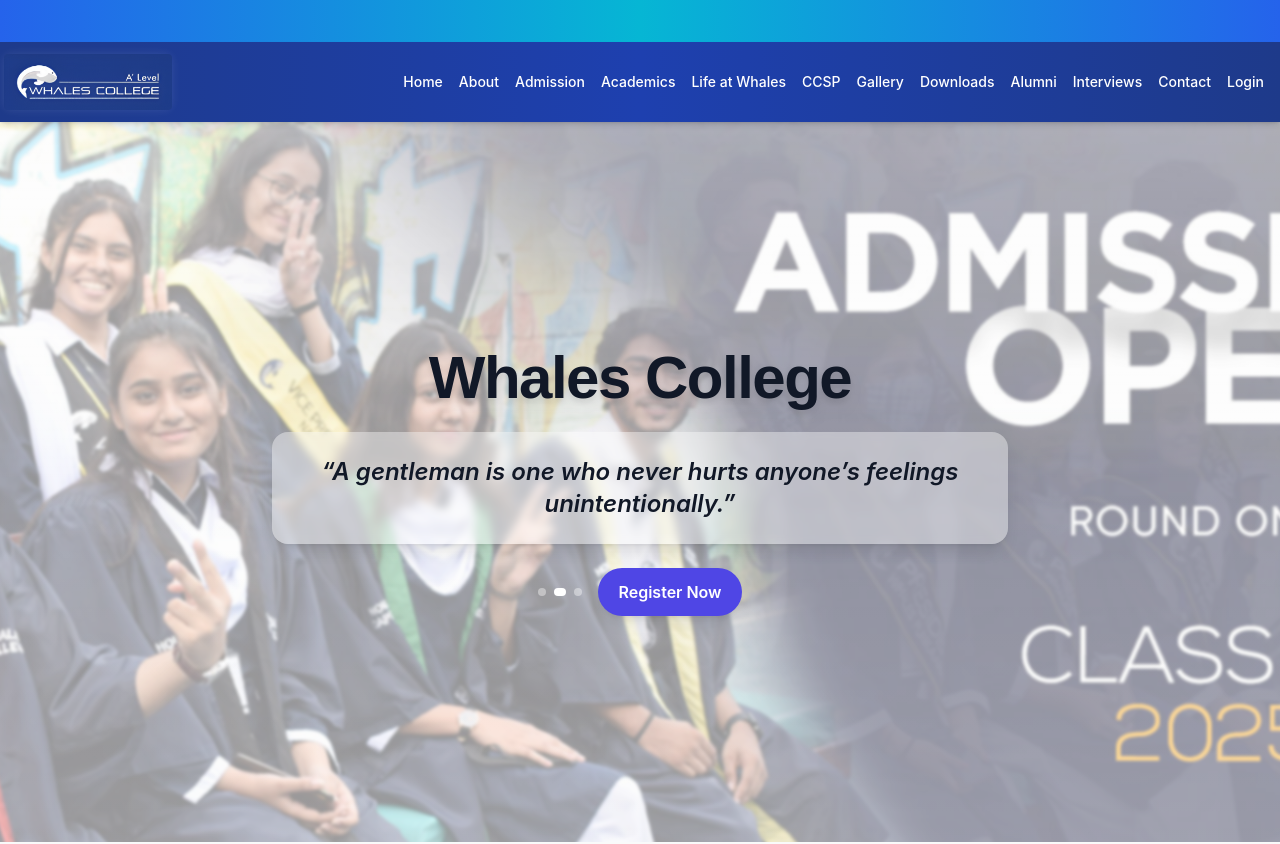
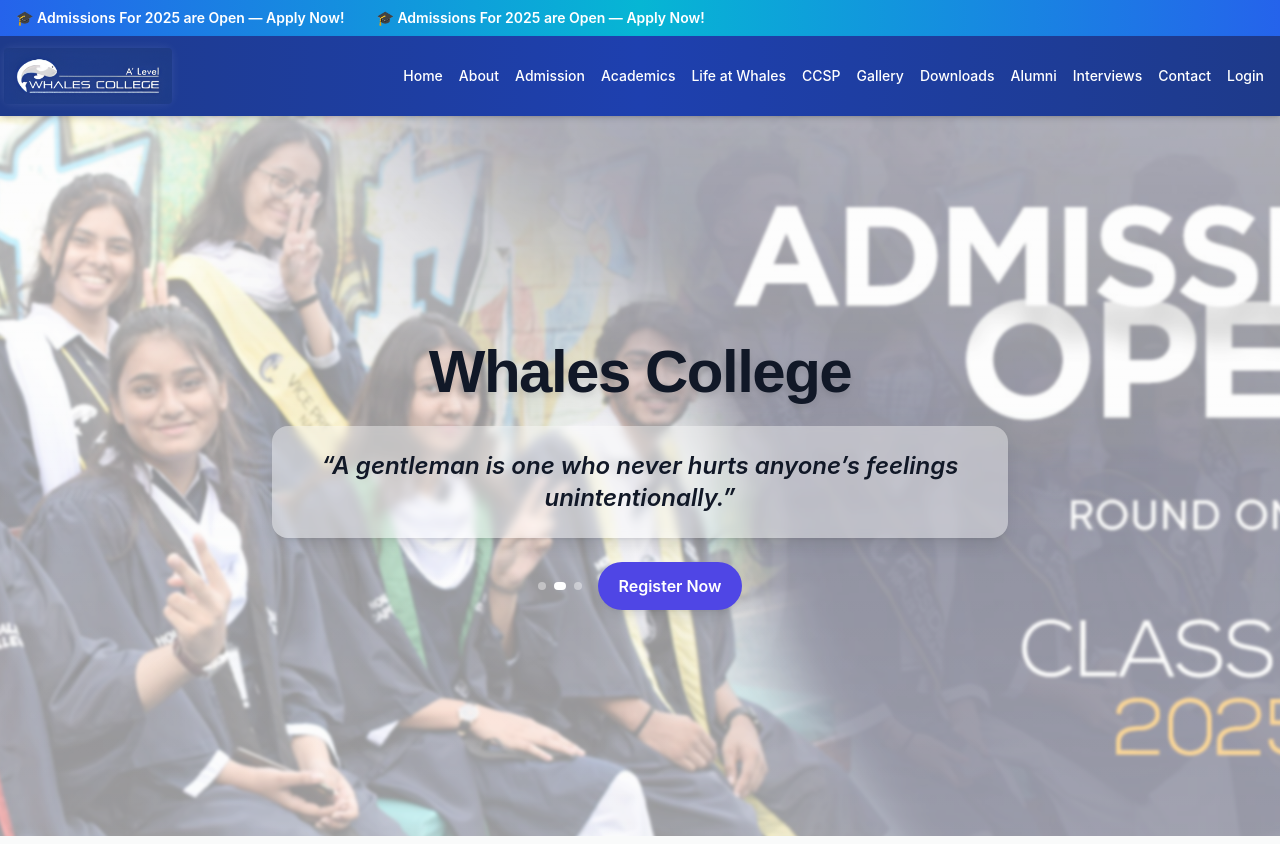
Before and after one commit to abdul-wahab608/Whalees-College, a React (Create React App) app: page / in a window 1280 px wide. Shown: the top 844 px of the page. Built offline with nearby package versions, Linux system fonts and the light colour scheme.

Commit message:
fixed deployment errros!

```diff
--- a/package.json
+++ b/package.json
@@ -10,6 +10,8 @@
     "@testing-library/jest-dom": "^6.9.1",
     "@testing-library/react": "^16.3.0",
     "@testing-library/user-event": "^13.5.0",
+    "ajv": "^6.12.6",
+    "ajv-keywords": "^3.5.2",
     "chart.js": "^4.5.1",
     "framer-motion": "^12.23.24",
     "lottie-react": "^2.4.1",
@@ -19,7 +21,7 @@
     "react-dom": "^19.2.0",
     "react-icons": "^5.5.0",
     "react-router-dom": "^7.9.5",
-    "react-scripts": "5.0.1",
+    "react-scripts": "^5.0.1",
     "react-slick": "^0.31.0",
     "slick-carousel": "^1.8.1",
     "three": "^0.181.0",
--- a/src/components/home/Announcements.jsx
+++ b/src/components/home/Announcements.jsx
@@ -138,7 +138,7 @@
                                 Welcome to Whales College! Our new semester starts soon. Please check your email for orientation details and join our community for updates.
                             </p>
                             <a
-                                href="#"
+                                href="https://whales-git-refactored-abdul-wahab608s-projects.vercel.app/"
                                 style={{
                                     color: "#6366f1",
                                     textDecoration: "underline",
@@ -146,6 +146,8 @@
                                     fontSize: "1rem",
                                     marginTop: "auto",
                                 }}
+                                target="_blank"
+                                rel="noopener noreferrer"
                             >
                                 Learn More
                             </a>
--- a/src/pages/HomePage.jsx
+++ b/src/pages/HomePage.jsx
@@ -24,9 +24,10 @@
     <div className="relative flex flex-col min-h-screen bg-gray-50">
       {/* Marquee announcement above navbar */}
       <div className="bg-gradient-to-r from-blue-600 via-cyan-500 to-blue-600 text-white py-2 overflow-hidden relative z-50">
-        <marquee behavior="scroll" direction="left" scrollamount="6" className="font-semibold text-sm">
-          🎓 Admissions For 2025 are Open — Apply Now!
-        </marquee>
+        <div className="animate-marquee whitespace-nowrap font-semibold text-sm">
+          <span className="inline-block px-4">🎓 Admissions For 2025 are Open — Apply Now!</span>
+          <span className="inline-block px-4">🎓 Admissions For 2025 are Open — Apply Now!</span>
+        </div>
       </div>
 
       {/* Navbar */}
```
Also changed, not shown: 2 other files (tests, documents, lock files or other folders).
